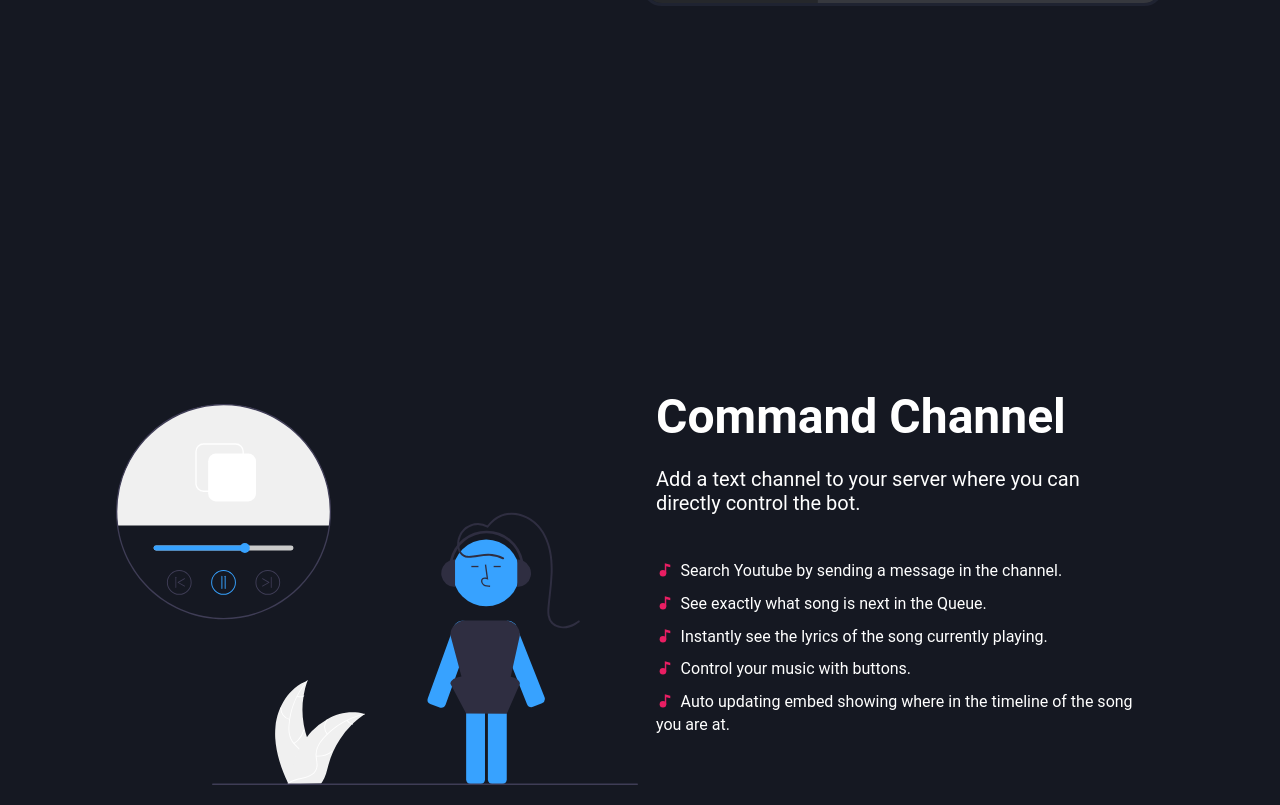
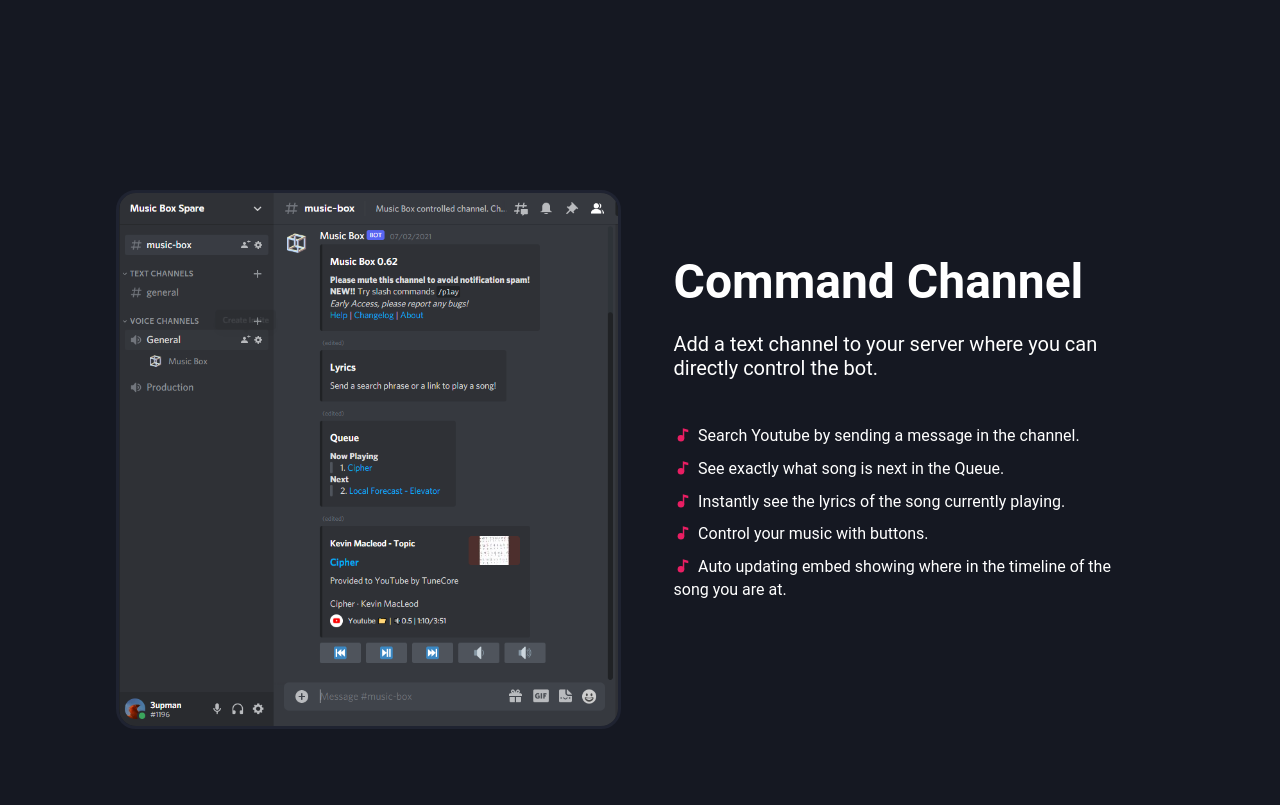
Before and after one commit to musicpack/musicpack.github.io, a Gatsby site: page / in a window 1280 px wide. Shown: the part 786-1591 px from the top of the page. Built offline with nearby package versions, Linux system fonts and the light colour scheme; Gatsby itself is replaced by a stand-in of ours.

Commit message:
Changed intro imgs

```diff
--- a/src/components/HomeIntro.js
+++ b/src/components/HomeIntro.js
@@ -16,15 +16,13 @@
   ListIcon,
 } from "./styles/HomeIntroStyles"
 
-// import demoGIF from "../images/mboxdomo.gif"
-
 const HomeIntro = ({
   id,
   imgStart,
   heading,
   description,
   img,
-  style,
+  imgStyle,
   details,
 }) => {
   const ContentDecider = () => {
@@ -61,7 +59,7 @@
 
             <Col2>
               <ImgContainer>
-                <Img src={img} alt="demoGif" style={style} />
+                <Img src={img} alt="demoGif" style={imgStyle} />
               </ImgContainer>
             </Col2>
           </Row>
--- a/src/components/styles/HomeIntroStyles.js
+++ b/src/components/styles/HomeIntroStyles.js
@@ -14,7 +14,7 @@
   display: grid;
   justify-content: center;
   width: 100%;
-  height: 860px;
+  height: 770px;
   max-width: 1100px;
   margin-right: auto;
   margin-left: auto;
@@ -25,6 +25,7 @@
   display: grid;
   grid-auto-columns: minmax(auto, 1fr);
   align-items: center;
+  grid-gap: 35px;
   grid-template-areas: ${({ imgStart }) =>
     imgStart ? `'col2 col1'` : `'col1 col2'`};
 
--- a/src/data/IntroData.js
+++ b/src/data/IntroData.js
@@ -1,6 +1,6 @@
-import listening from "../images/listening.svg"
 import demoGIF from "../images/mboxdomo.gif"
-import typing from "../images/typing.svg"
+import commandChannel from "../../static/CommandChannel.png"
+import slashCommands from "../../static/SlashCommands.png"
 
 export const introData1 = {
   id: "intro1",
@@ -9,7 +9,7 @@
     "A open source Discord Bot that lets you control your music with buttons and windows, not commands and messages.",
   img: demoGIF,
   imgStart: false,
-  style: {
+  imgStyle: {
     width: "100%",
     margin: "auto",
     boxSizing: "border-box",
@@ -30,9 +30,15 @@
     "Control your music with buttons.",
     "Auto updating embed showing where in the timeline of the song you are at.",
   ],
-  img: listening,
+  img: commandChannel,
   imgStart: true,
-  style: {},
+  imgStyle: {
+    width: "100%",
+    margin: "auto",
+    boxSizing: "border-box",
+    border: "3px solid #1f2331",
+    borderRadius: "20px",
+  },
 }
 
 export const introData3 = {
@@ -44,7 +50,13 @@
     "No more prefixes to remember. Type / to get a list of commands.",
     "/info command shows a auto updating embed, with all the same features from the command channel, including lyrics, queue, and timeline.",
   ],
-  img: typing,
+  img: slashCommands,
   imgStart: false,
-  style: {},
+  imgStyle: {
+    width: "100%",
+    margin: "auto",
+    boxSizing: "border-box",
+    border: "3px solid #1f2331",
+    borderRadius: "20px",
+  },
 }
```
